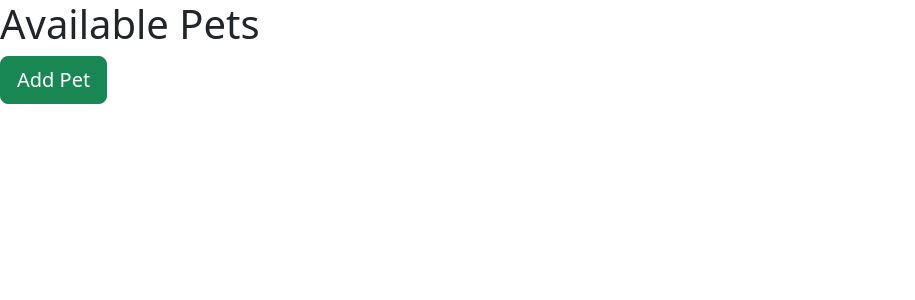
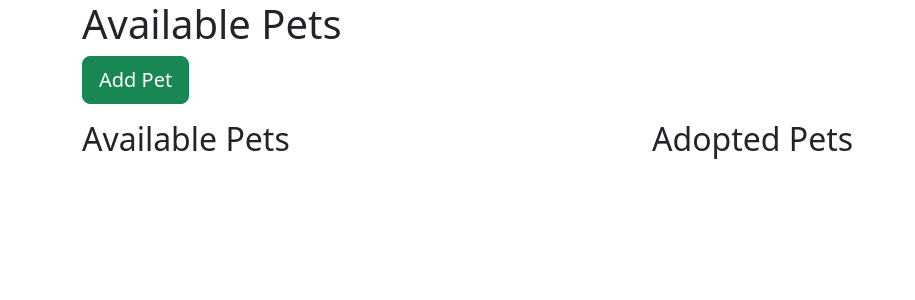
Before and after one commit to mswed/adoption_agency, a Flask app: page / in a window 1280 px wide. Shown: the top 300 px of the page, without its empty margins (0-915 px from the left). Run offline with Flask 3, Linux system fonts and the light colour scheme.

Commit message:
further study

```diff
--- a/app.py
+++ b/app.py
@@ -38,11 +38,9 @@ def create_app(database='adopt', echo=True, csrf=True):
         # Validate the form (also check if this is a post request)
         if form.validate_on_submit():
             # Post request, create a new pet and redirect to root
-            new_pet = Pet(name=form.name.data,
-                          species=form.species.data,
-                          photo_url=form.photo_url.data,
-                          age=form.age.data,
-                          notes=form.notes.data)
+            form_data = form.data
+            form_data.pop('csrf_token', None)
+            new_pet = Pet(**form_data)
             db.session.add(new_pet)
             db.session.commit()
 
--- a/templates/home.html
+++ b/templates/home.html
@@ -1,23 +1,46 @@
 {% extends 'base.html' %}
 {% block title %}Crazy Pet Adoption Agency{% endblock %}
 {% block content %}
+<div class="container">
+
     <h1>Available Pets</h1>
     <a href="/add" class="btn btn-lg btn-success mb-3">Add Pet</a>
-<ul>
+    <div class="row d-flex justify-content-center">
+        <div class="col-6">
+            <h2>Available Pets</h2>
             {% for pet in pets %}
-    <li>
+            {% if pet.available %}
             <div class="card" style="width: 18rem;">
                 <img src="{{pet.photo_url}}" class="card-img-top" alt="Photo of {{pet.name}}">
                 <div class="card-body">
-                <h5 class="card-title">{{pet.name}}</h5>
+                    <h5 class="card-title"><a href="/{{pet.id}}">{{pet.name}}</a>
                         {% if pet.available %}
-                <b>Available</b>
+                        <small>is available</small>
                         {% endif %}
-                <a href="/{{pet.id}}" class="btn btn-sm btn-primary"> Edit</a>
+                    </h5>
+
                 </div>
             </div>
-    </li>
+            {% endif %}
             {% endfor %}
-</ul>
+        </div>
+
+        <div class="col-6">
+            <h2>Adopted Pets</h2>
+            {% for pet in pets %}
+            {% if not pet.available %}
+            <div class="card" style="width: 18rem;">
+                <img src="{{pet.photo_url}}" class="card-img-top" alt="Photo of {{pet.name}}">
+                <div class="card-body">
+                    <h5 class="card-title"><a href="/{{pet.id}}">{{pet.name}}</a></h5>
+
+                </div>
+            </div>
+            {% endif %}
+            {% endfor %}
+        </div>
+    </div>
+</div>
+
 
 {% endblock %}
```
Lines whose indentation alone changed are shown as unchanged.
